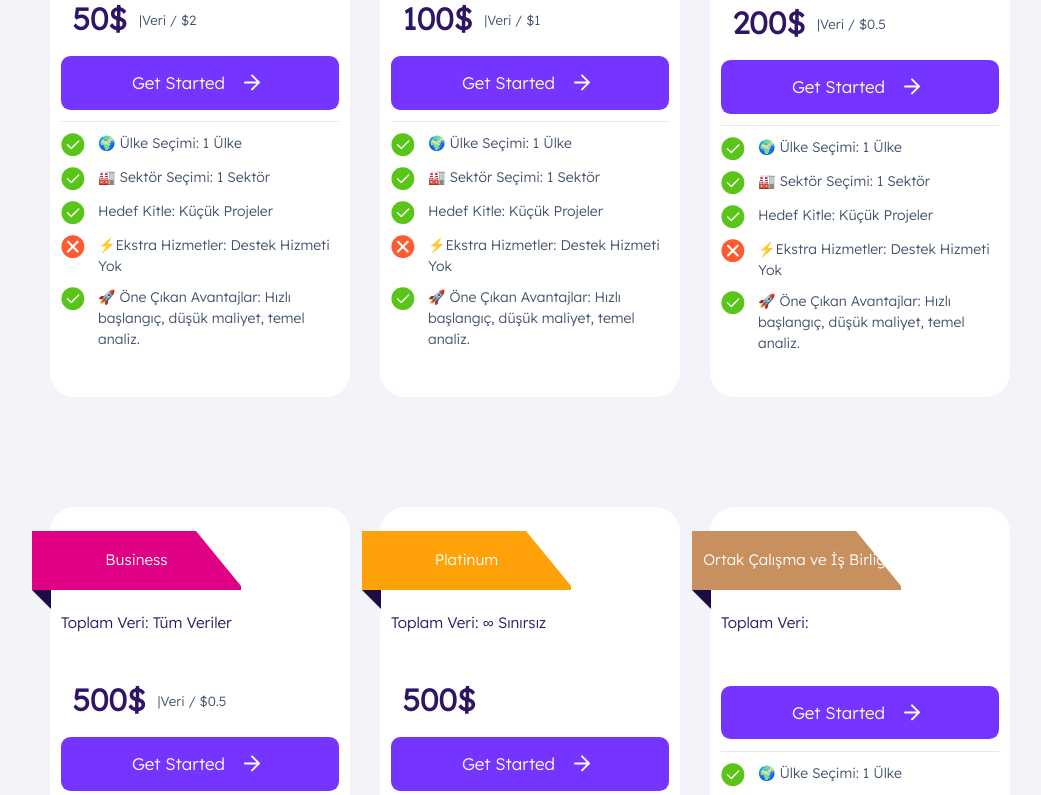
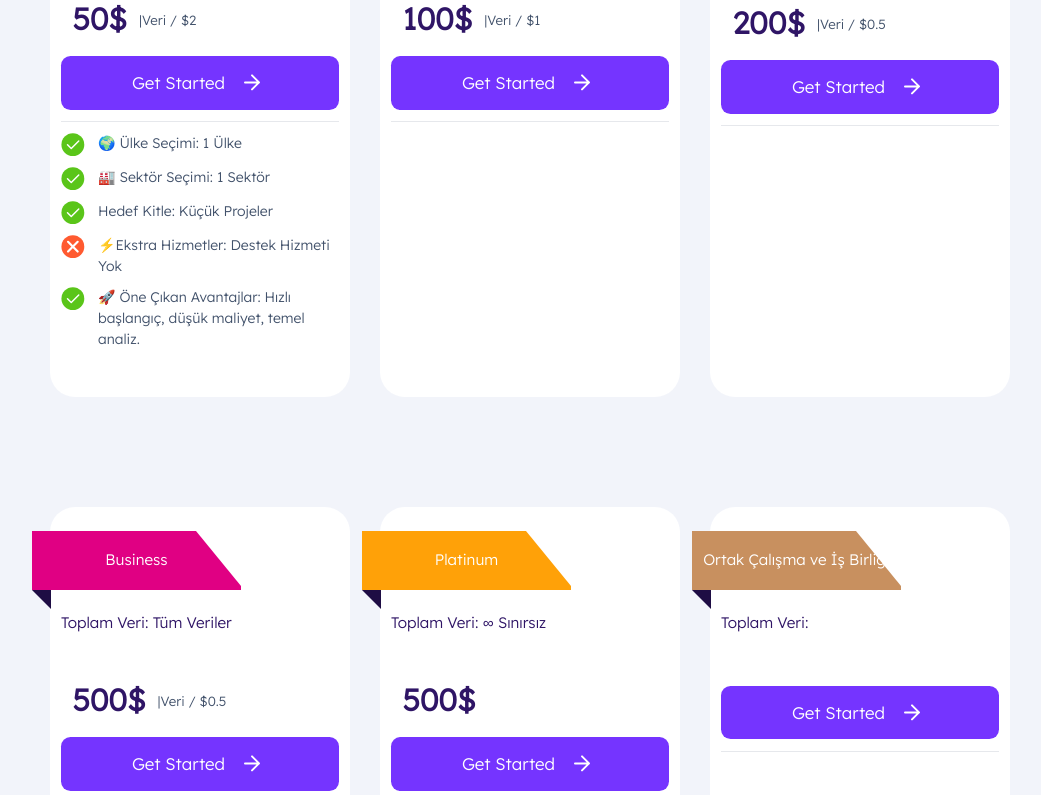
Before and after one commit to Medyanes-360/big-data-sale, a Next.js app: page / in a window 1280 px wide. Shown: the part 2100-2895 px from the top of the page, without its empty margins (110-1151 px from the left). Built offline with nearby package versions, Linux system fonts and the light colour scheme.

Commit message:
cardData items add and mapping items

```diff
--- a/components/home/sectionPackages/index.jsx
+++ b/components/home/sectionPackages/index.jsx
@@ -10,6 +10,22 @@ const SectionPackages = () => {
       price: "50$",
       frequency: "Veri / $2",
       bgColor: "#915DFF",
+      items: [
+        {
+          iconType: "CheckSuccess",
+          text: "🌍 Ülke Seçimi: 1 Ülke",
+        },
+        { iconType: "CheckSuccess", text: "🏭 Sektör Seçimi: 1 Sektör" },
+        { iconType: "CheckSuccess", text: "Hedef Kitle: Küçük Projeler" },
+        {
+          iconType: "CheckError",
+          text: "⚡Ekstra Hizmetler: Destek Hizmeti Yok",
+        },
+        {
+          iconType: "CheckSuccess",
+          text: "🚀 Öne Çıkan Avantajlar: Hızlı başlangıç, düşük maliyet, temel analiz.",
+        },
+      ],
     },
     {
       packageName: "Girişimci",
@@ -88,6 +104,7 @@ const SectionPackages = () => {
                   price={data?.price}
                   frequency={data?.frequency}
                   recommendBorder={data?.recommended}
+                  items={data?.items}
                 />
               ))}
             </div>
--- a/components/home/sectionPackages/sectionCardListContent/index.jsx
+++ b/components/home/sectionPackages/sectionCardListContent/index.jsx
@@ -1,28 +1,12 @@
 import React from "react";
 import Icons from "@/public/assets/icons/Icons";
 
-const CardListContent = () => {
+const CardListContent = ({ items }) => {
   // Mock data: iconType ve text içeren array
-  const items = [
-    {
-      iconType: "CheckSuccess",
-      text: "🌍 Ülke Seçimi: 1 Ülke",
-    },
-    { iconType: "CheckSuccess", text: "🏭 Sektör Seçimi: 1 Sektör" },
-    { iconType: "CheckSuccess", text: "Hedef Kitle: Küçük Projeler" },
-    {
-      iconType: "CheckError",
-      text: "⚡Ekstra Hizmetler: Destek Hizmeti Yok",
-    },
-    {
-      iconType: "CheckSuccess",
-      text: "🚀 Öne Çıkan Avantajlar: Hızlı başlangıç, düşük maliyet, temel analiz.",
-    },
-  ];
 
   return (
     <div>
-      {items.map((item, index) => (
+      {items?.map((item, index) => (
         <div
           key={index}
           className="flex !items-start justify-start gap-[13px] mb-[10px]"
--- a/globalElements/Card/index.jsx
+++ b/globalElements/Card/index.jsx
@@ -27,6 +27,7 @@ const Card = ({
   price,
   frequency,
   recommendBorder,
+  items,
 }) => (
   <div
     className={`bg-card-background px-[11px] my-[40px] relative border-1 rounded-[25px] ${
@@ -66,7 +67,7 @@ const Card = ({
 
     <div className="my-[11.45px] bg-card-cardLineBackground h-[0.5px] w-full"></div>
 
-    <CardListContent />
+    <CardListContent items={items} />
   </div>
 );
 
```
